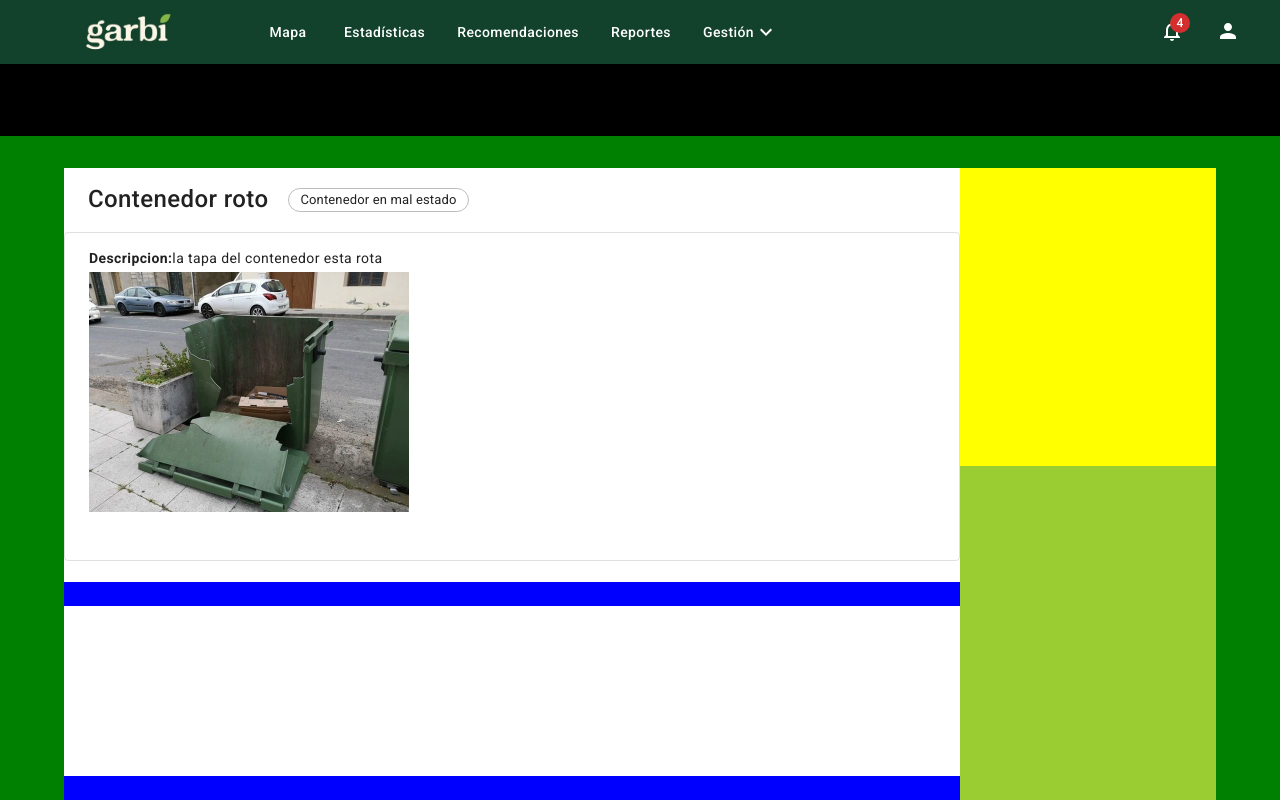
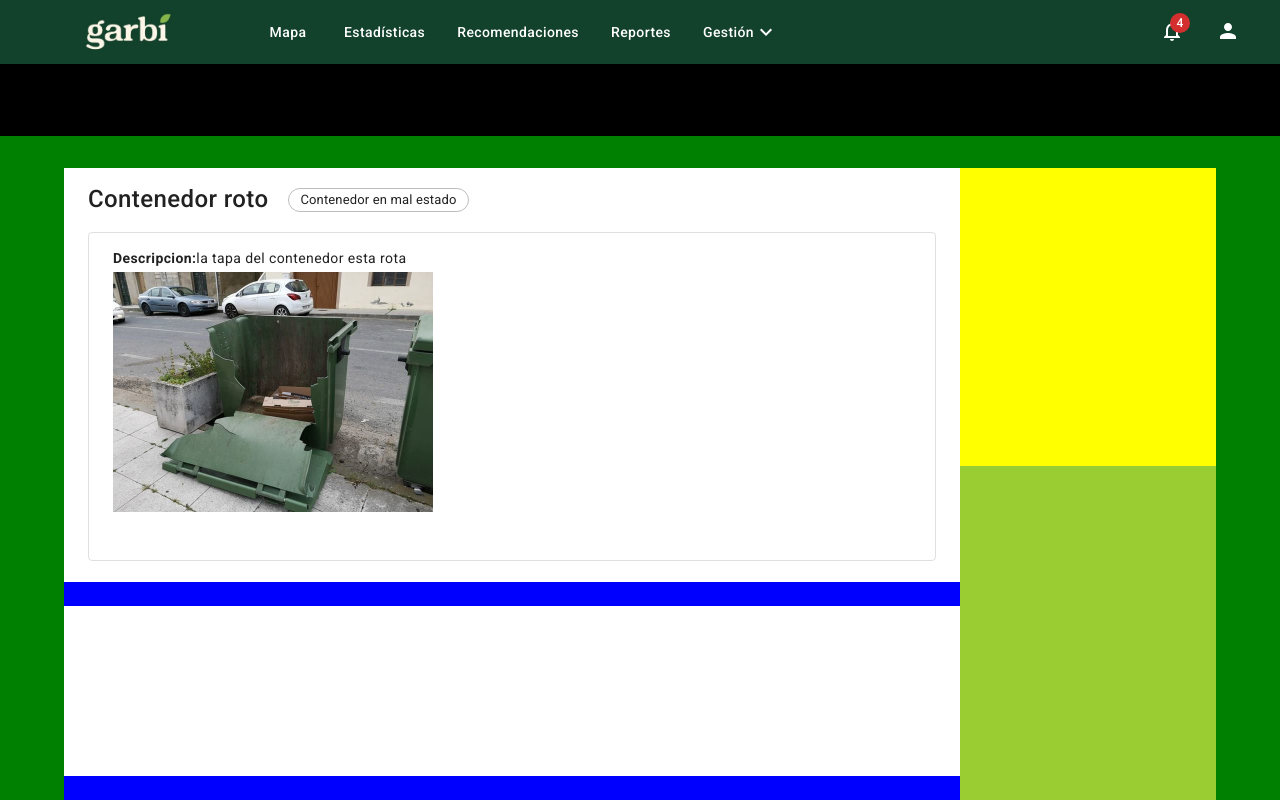
Before and after one commit to SofiaPalmieri/garbi-front, a React (Vite) app: page /reportes/detalles in a window 1280 px wide. Built offline with nearby package versions, Linux system fonts and the light colour scheme.

Commit message:
fix report page

```diff
--- a/src/pages/ReportDetails/ReportDetailsPage.jsx
+++ b/src/pages/ReportDetails/ReportDetailsPage.jsx
@@ -74,6 +74,7 @@ export const ReportDetailsPage = () => {
                 sx  ={{
                   backgroundColor: 'white',
                   height: '21.875rem',
+                  padding: '0 24px',
                   mb: '1.5rem',
                 }}
               >
```
